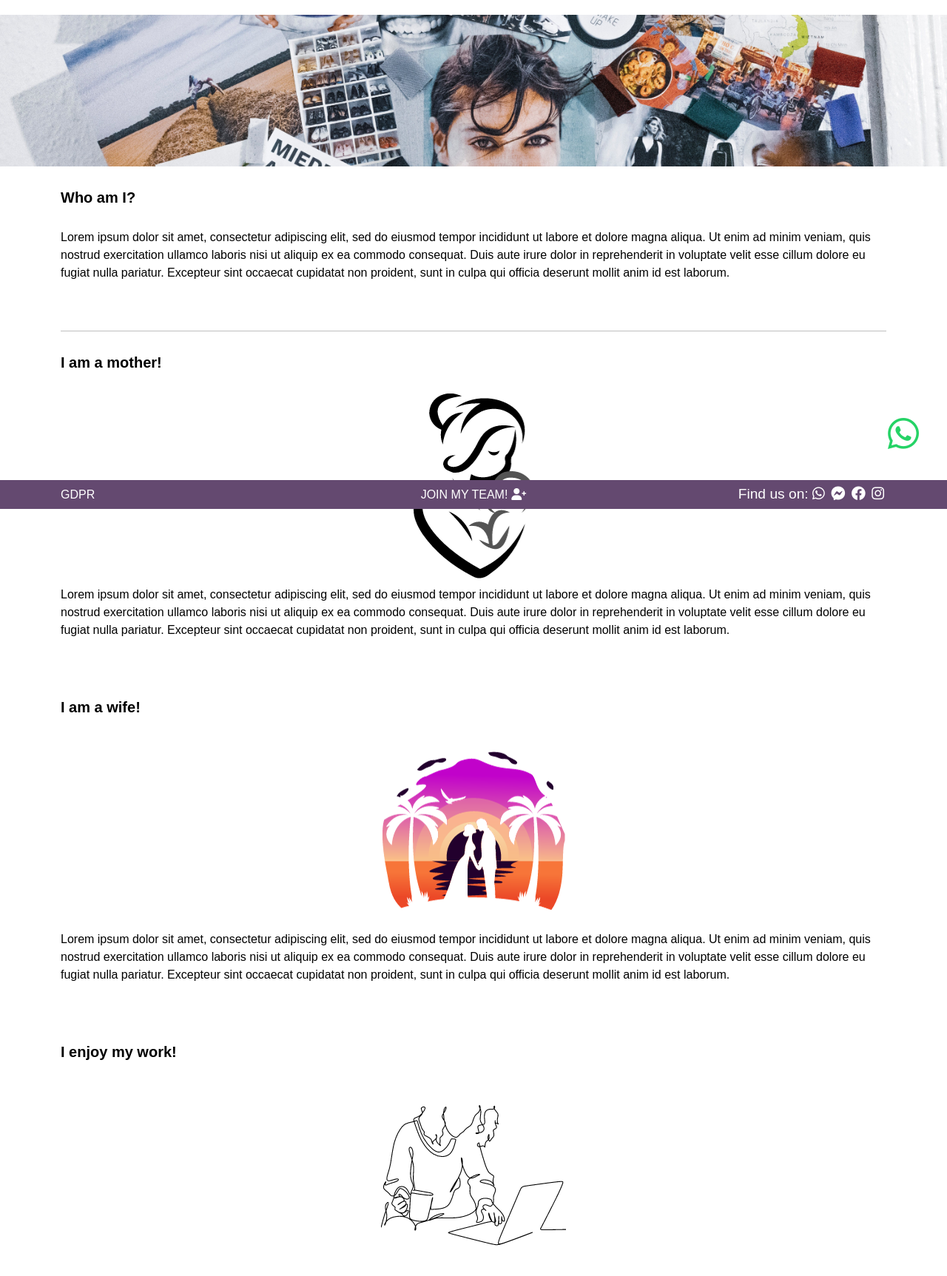
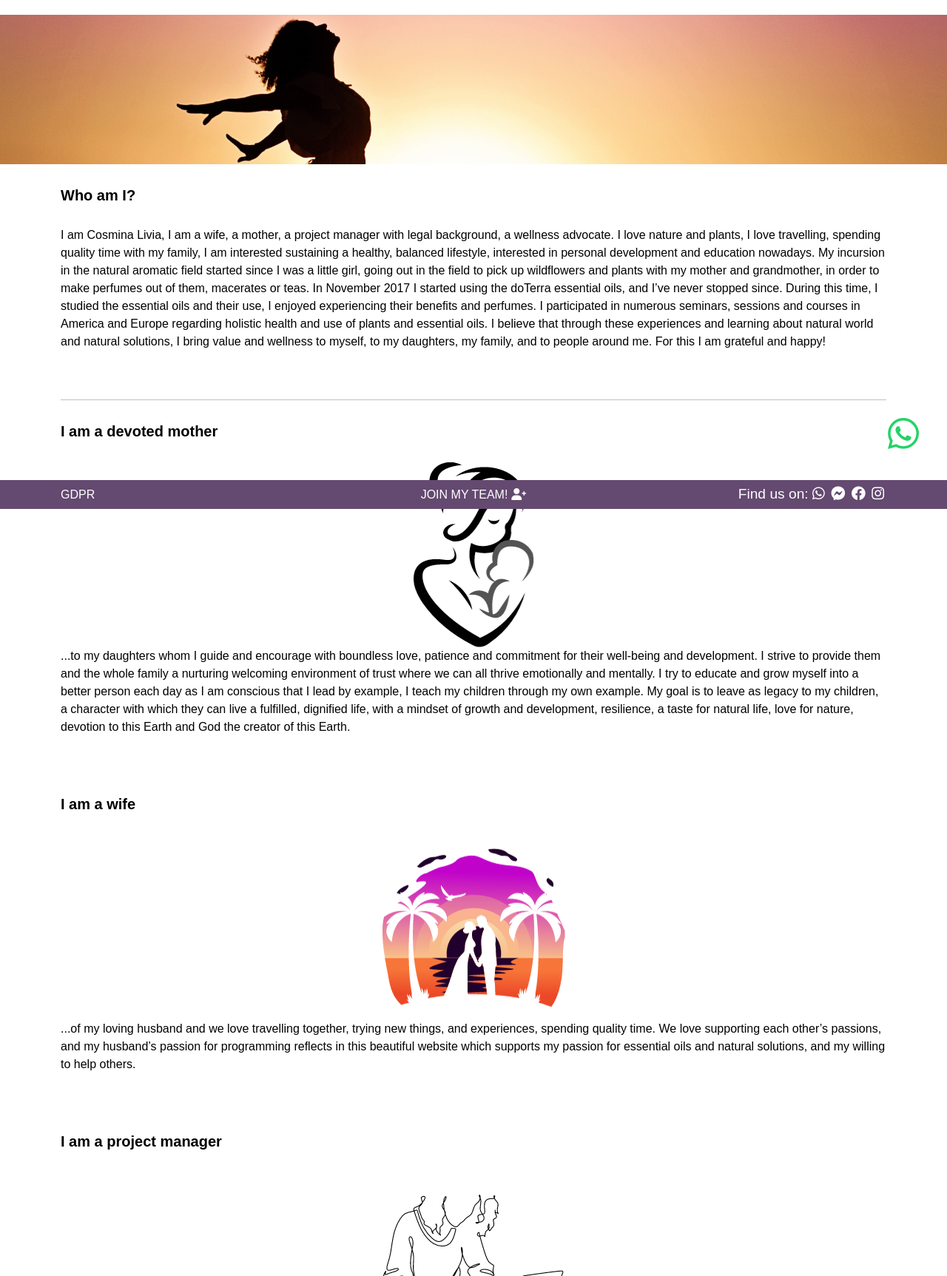
Before and after one commit to mtopircean/essentials-by-livia, a Django app: page /about-me.html in a window 1280 px wide. Shown: the part 112-1837 px from the top of the page at 74% size. Run offline with Django 3.2, Linux system fonts and the light colour scheme.

Commit message:
Create container to capture about me page and update css

```diff
--- a/static/css/style.css
+++ b/static/css/style.css
@@ -449,10 +449,9 @@ h6 {
 
 }
 
-#about-me-text img {
-
-    margin-top: 10px;
-    margin-bottom: 10px;
+#about-me-text img,
+#about-me-text .col-12 {
+    max-width: 100%;
 }
 
 /* Data protection sections */
@@ -1338,24 +1337,25 @@ button.reset-password-button:hover {
     margin-top: 40px;
 }
 
-#registration-succcess img{
+#registration-succcess img {
     margin-bottom: 40px;
 }
 
-#registration-succcess h4{
+#registration-succcess h4 {
     margin-bottom: 40px;
-    color:#644970;
+    color: #644970;
     font-weight: 600;
 }
 
-#registration-succcess h5{
+#registration-succcess h5 {
     margin-bottom: 40px;
-    color:#644970;
+    color: #644970;
 }
+
 /* Screen size optimization */
 @media (max-width: 992px) {
     #promotions-container {
-       padding-top: 5%;
+        padding-top: 5%;
     }
 
 }
@@ -1363,6 +1363,11 @@ button.reset-password-button:hover {
 
 /* Screen size optimization */
 @media (max-width: 767px) {
+    #about-me-text {
+        margin-right: 20px;
+        margin-left: 20px;
+        margin-bottom: 60px;
+    }
 
     .menu-title,
     .login-title,
--- a/templates/about-me.html
+++ b/templates/about-me.html
@@ -1,51 +1,83 @@
 {% include 'base.html' %}
+<div class="container-fluid p-0" id="about-me-img">
+    <img id="about-me" src="../static/images/about-me.jpg" alt="flowers in a hand" class="img-fluid" width="100%">
+</div>
+<div class="container">
 
-<div class="container-fluid p-0">
-    <img id="about-me" src="../static/images/about-me.jpg" alt="flowers in a hand" class="img-fluid" width="100%;">
-</div>
 
-<div id="about-me-text" class="container">
-    <div class="row">
-        <div class="col-12 text-left">
-            <h5>Who am I?</h5>
-            <p>Lorem ipsum dolor sit amet, consectetur adipiscing elit, sed do eiusmod tempor incididunt ut labore et
-                dolore magna aliqua. Ut enim ad minim veniam, quis nostrud exercitation ullamco laboris nisi ut aliquip
-                ex ea commodo consequat. Duis aute irure dolor in reprehenderit in voluptate velit esse cillum dolore eu
-                fugiat nulla pariatur. Excepteur sint occaecat cupidatat non proident, sunt in culpa qui officia
-                deserunt mollit anim id est laborum.</p>
-            <hr>
-            <h5>I am a mother!</h5>
-            <img src="../static/images/mother.png" alt="schetch of a mother with a child" class="img-fluid mx-auto d-block">
-            <p>Lorem ipsum dolor sit amet, consectetur adipiscing elit, sed do eiusmod tempor incididunt ut labore et
-                dolore magna aliqua. Ut enim ad minim veniam, quis nostrud exercitation ullamco laboris nisi ut aliquip
-                ex ea commodo consequat. Duis aute irure dolor in reprehenderit in voluptate velit esse cillum dolore eu
-                fugiat nulla pariatur. Excepteur sint occaecat cupidatat non proident, sunt in culpa qui officia
-                deserunt mollit anim id est laborum.</p>
-            <h5>I am a wife!</h5>
-            <img src="../static/images/wife.png" alt="cartoon of a wife and husband" class="img-fluid mx-auto d-block">
-            <p>Lorem ipsum dolor sit amet, consectetur adipiscing elit, sed do eiusmod tempor incididunt ut labore et
-                dolore magna aliqua. Ut enim ad minim veniam, quis nostrud exercitation ullamco laboris nisi ut aliquip
-                ex ea commodo consequat. Duis aute irure dolor in reprehenderit in voluptate velit esse cillum dolore eu
-                fugiat nulla pariatur. Excepteur sint occaecat cupidatat non proident, sunt in culpa qui officia
-                deserunt mollit anim id est laborum.</p>
-            <h5>I enjoy my work!</h5>
-            <img src="../static/images/career.png" alt="woman working in an office" class="img-fluid mx-auto d-block">
-            <p>Lorem ipsum dolor sit amet, consectetur adipiscing elit, sed do eiusmod tempor incididunt ut labore et
-                dolore magna aliqua. Ut enim ad minim veniam, quis nostrud exercitation ullamco laboris nisi ut aliquip
-                ex ea commodo consequat. Duis aute irure dolor in reprehenderit in voluptate velit esse cillum dolore eu
-                fugiat nulla pariatur. Excepteur sint occaecat cupidatat non proident, sunt in culpa qui officia
-                deserunt mollit anim id est laborum.</p>
-            <h5>I live healthy and enjoy my life!</h5>
-            <img src="../static/images/excercise.png" alt="woman working in an office" class="img-fluid mx-auto d-block">
-            <p>Lorem ipsum dolor sit amet, consectetur adipiscing elit, sed do eiusmod tempor incididunt ut labore et
-                dolore magna aliqua. Ut enim ad minim veniam, quis nostrud exercitation ullamco laboris nisi ut aliquip
-                ex ea commodo consequat. Duis aute irure dolor in reprehenderit in voluptate velit esse cillum dolore eu
-                fugiat nulla pariatur. Excepteur sint occaecat cupidatat non proident, sunt in culpa qui officia
-                deserunt mollit anim id est laborum.</p>
+    <div id="about-me-text">
+        <div class="row">
+            <div class="col-12 text-left">
+                <h5>Who am I?</h5>
+                <p>I am Cosmina Livia, I am a wife, a mother, a project manager with legal background, a wellness
+                    advocate. I love nature and plants, I love travelling, spending quality time with my family, I am
+                    interested sustaining a healthy, balanced lifestyle, interested in personal development and
+                    education nowadays.
+                    My incursion in the natural aromatic field started since I was a little girl, going out in the field
+                    to pick up wildflowers and plants with my mother and grandmother, in order to make perfumes out of
+                    them, macerates or teas. In November 2017 I started using the doTerra essential oils, and I’ve never
+                    stopped since. During this time, I studied the essential oils and their use, I enjoyed experiencing
+                    their benefits and perfumes. I participated in numerous seminars, sessions and courses in America
+                    and Europe regarding holistic health and use of plants and essential oils.
+                    I believe that through these experiences and learning about natural world and natural solutions, I
+                    bring value and wellness to myself, to my daughters, my family, and to people around me. For this I
+                    am grateful and happy!
+                </p>
+                <hr>
+                <h5>I am a devoted mother</h5>
+                <img src="../static/images/mother.png" alt="schetch of a mother with a child"
+                    class="img-fluid mx-auto d-block">
+                <p>...to my daughters whom I guide and encourage with boundless love, patience and commitment for their
+                    well-being and development. I strive to provide them and the whole family a nurturing welcoming
+                    environment of trust where we can all thrive emotionally and mentally. I try to educate and grow
+                    myself
+                    into a better person each day as I am conscious that I lead by example, I teach my children through
+                    my
+                    own example. My goal is to leave as legacy to my children, a character with which they can live a
+                    fulfilled, dignified life, with a mindset of growth and development, resilience, a taste for natural
+                    life, love for nature, devotion to this Earth and God the creator of this Earth.</p>
+                <h5>I am a wife</h5>
+                <img src="../static/images/wife.png" alt="cartoon of a wife and husband"
+                    class="img-fluid mx-auto d-block">
+                <p>...of my loving husband and we love travelling together, trying new things, and experiences, spending
+                    quality time. We love supporting each other’s passions, and my husband’s passion for programming
+                    reflects in this beautiful website which supports my passion for essential oils and natural
+                    solutions,
+                    and my willing to help others.</p>
+                <h5>I am a project manager</h5>
+                <img src="../static/images/career.png" alt="woman working in an office"
+                    class="img-fluid mx-auto d-block">
+                <p> ...with a background in legal study and work, and as a skilled project manager, I
+                    thrive in organizing and executing tasks efficiently, managing my time productively and efficiently,
+                    helping my team reach our goals, milestones and targets.</p>
+                <h5>I live healthy and enjoy my life!</h5>
+                <img src="../static/images/excercise.png" alt="woman working in an office"
+                    class="img-fluid mx-auto d-block">
+                <p>I am a committed wellness advocate, with a fervent dedication to promoting natural solutions, willing
+                    to
+                    impact people’s lives by promoting and facilitating holistic well-being. I am advocating by sharing
+                    my
+                    knowledge about natural solutions and the benefits of wellness practices, and acknowledging the
+                    importance of a balanced lifestyle, nature, nutrition, and selfcare.
+                    I strive to empower others to use natural solutions in their families, to create better habits, for
+                    their wellbeing, to use more often the certified pure tested grade doTerra essentials oils.
+                    In our doTerra family we strive to organize workshops and events to discuss wellness topics, to
+                    foster a
+                    sense of community among like-minded individuals to create a supportive, informative and
+                    collaborative
+                    network where we can build a positive and encouraging environment, introduce high-quality natural,
+                    pure
+                    wellness products and services, high-quality sources of information.
+                    My overarching objective is to maintain a harmonious life, expressing gratitude for each experience
+                    that
+                    comes in life, while actively working to encourage, motivate and empower individuals to take control
+                    of
+                    their lives for increased happiness, wellness, and prosperity.
+                </p>
+            </div>
         </div>
     </div>
 </div>
 
-
 {% block content %}
 {% endblock %}
```
Also changed, not shown: static/images/about-me.jpg.
